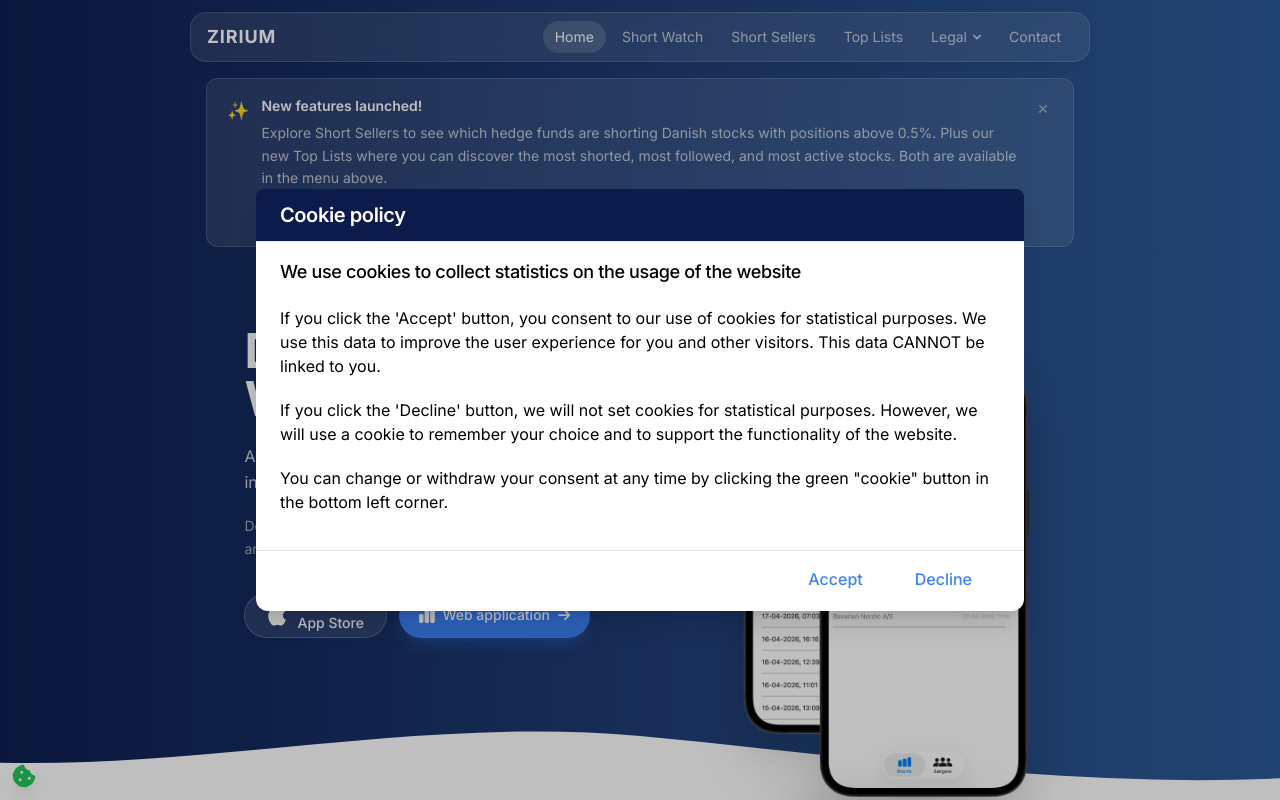
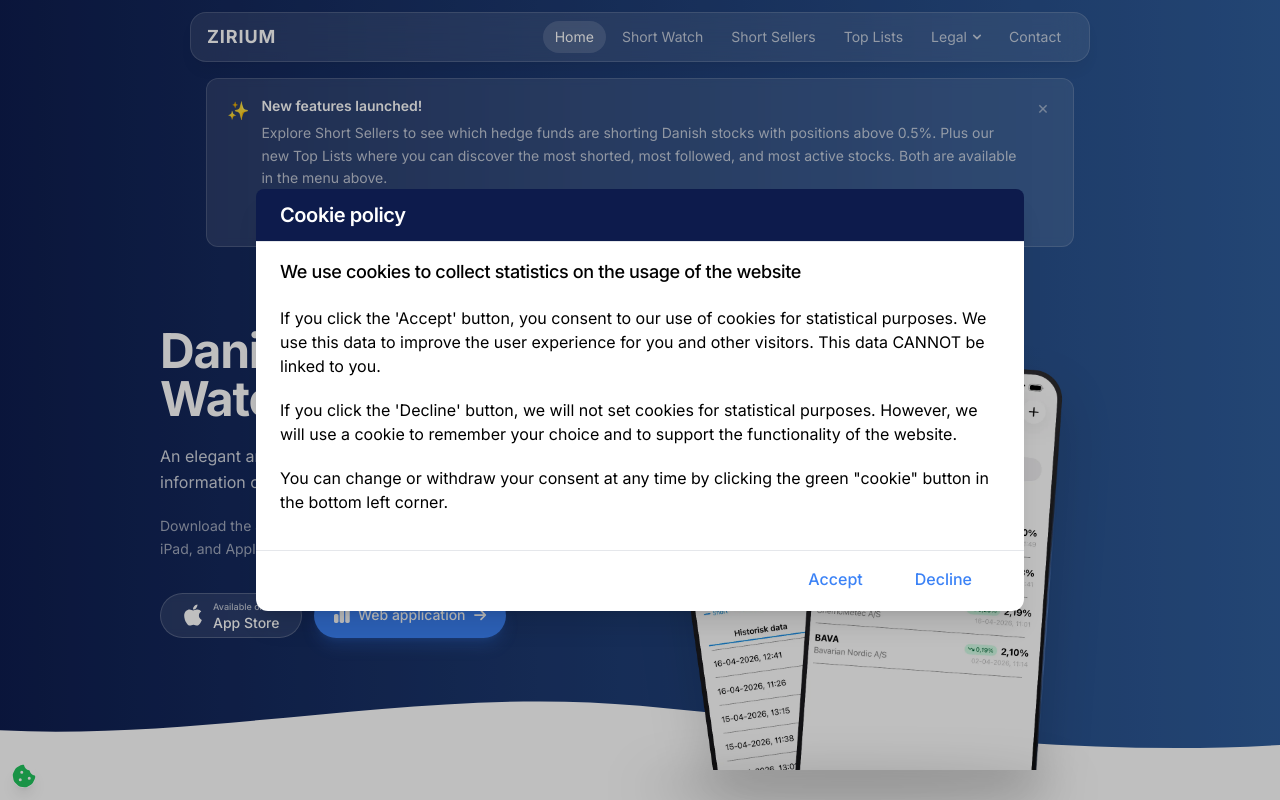
Before and after one commit to araz-code/short_watch_backend, a React (Vite) app in the folder frontend/: page / in a window 1280 px wide. Shown: the top 800 px of the page. Built offline with nearby package versions, Linux system fonts and the light colour scheme; no server answers.

Commit message:
Make new app image.

```diff
--- a/frontend/src/components/Homepage/AppImage.tsx
+++ b/frontend/src/components/Homepage/AppImage.tsx
@@ -9,7 +9,7 @@ const AppImage: React.FC = () => {
         alt="Danish Short Watch application showing stock data and charts"
         loading="lazy"
         width="400"
-        height="500"
+        height="350"
       />
       <div className="absolute bottom-[-25px] left-1/2 transform -translate-x-1/2 w-[80%] h-4 bg-black/35 rounded-[100%] blur-xl"></div>
     </div>
--- a/frontend/src/routes/HomePage.tsx
+++ b/frontend/src/routes/HomePage.tsx
@@ -103,8 +103,8 @@ const HomePage: React.FC = () => {
             </div>
           )}
 
-          <main id="main-content" className="flex flex-col sm:flex-row sm:max-w-[1000px] sm:justify-end gap-10 sm:h-[80%] mt-14 px-5 self-center sm:px-[20px]">
-            <div className="flex flex-col justify-start sm:pt-6 sm:pb-0 text-white gap-5 sm:w-[430px] sm:mr-5">
+          <main id="main-content" className="flex flex-col sm:flex-row sm:max-w-[1000px] sm:justify-end gap-10 sm:gap-6 sm:h-[80%] mt-14 px-5 self-center sm:px-[20px]">
+            <div className="flex flex-col justify-start sm:pt-6 sm:pb-0 text-white gap-5 sm:w-[430px]">
               <h1 className="text-3xl text-center sm:text-left sm:text-5xl tracking-tight">
                 Danish Short Watch
               </h1>
```
Also changed, not shown: frontend/src/static/app.webp.
